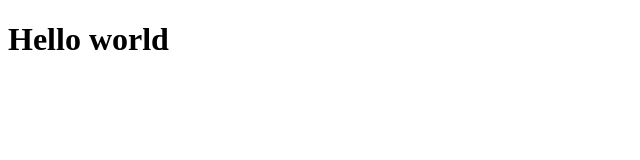
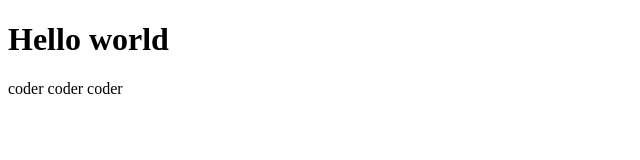
Before and after one commit to najamhabib/VCSproject, a plain HTML site: page index.html in a window 1280 px wide. Shown: the whole page, without its empty margins (0-640 px from the left). Drawn offline with Linux system fonts and the light colour scheme.

Commit message:
paragragh is added

```diff
--- a/index.html
+++ b/index.html
@@ -6,6 +6,9 @@
 <body>
 
 <h1>Hello world</h1>
+<p>
+coder coder coder
+</p>
 
 </body>
 
```
